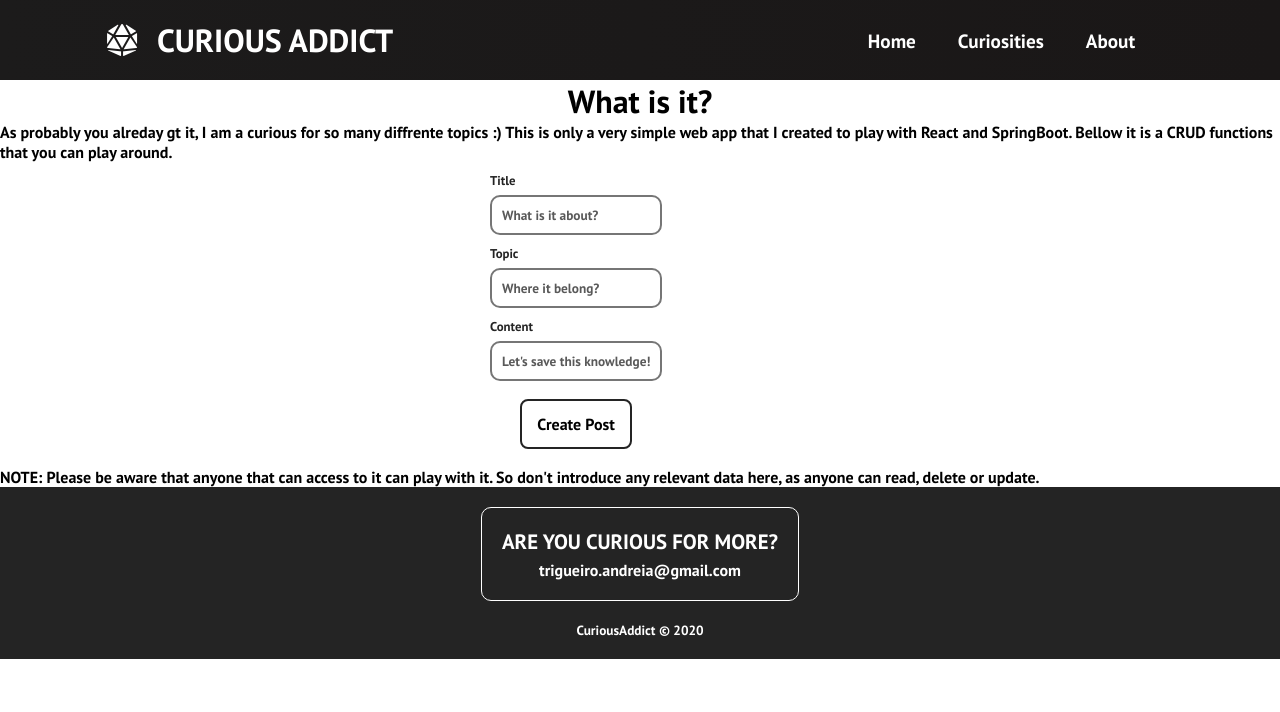
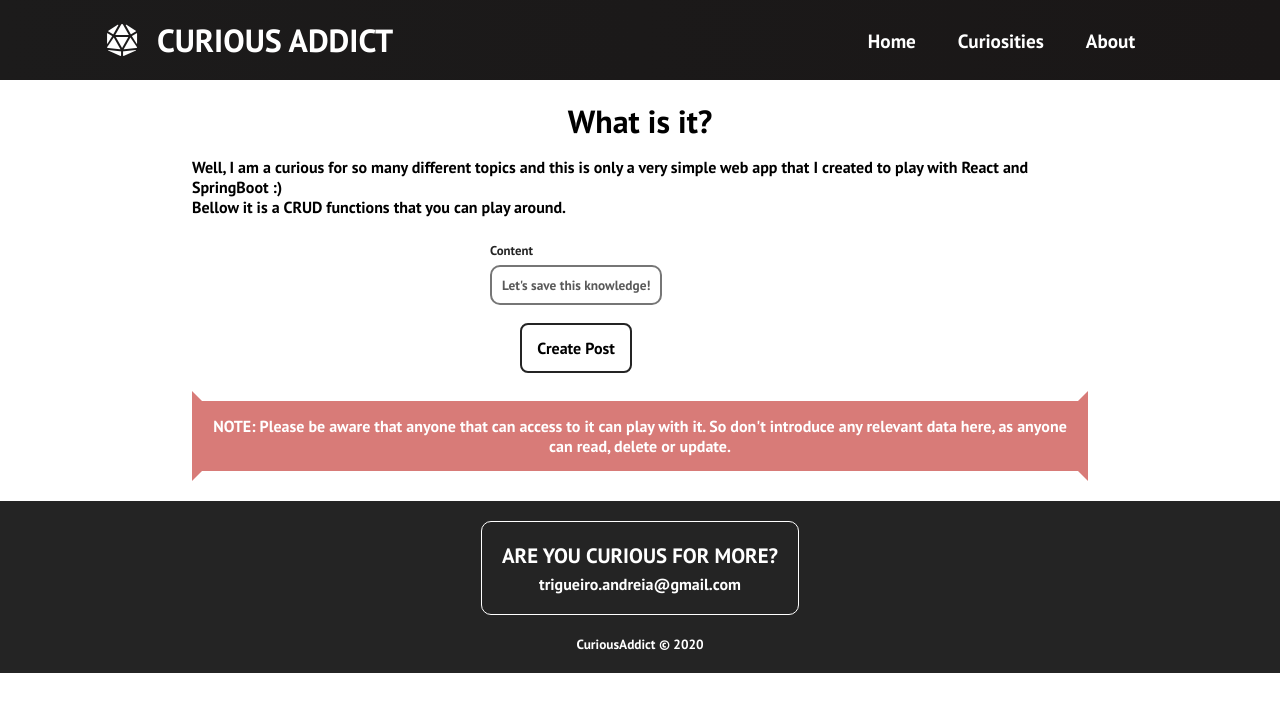
Before and after one commit to trigueira/curiousaddict, a React (Create React App) app in the folder curiousaddict-website/: page /about in a window 1280 px wide. Shown: the top 712 px of the page. Built offline with nearby package versions, Linux system fonts and the light colour scheme.

Commit message:
Clean project. Preparing to new approach

```diff
--- a/curiousaddict-website/src/App.js
+++ b/curiousaddict-website/src/App.js
@@ -5,7 +5,7 @@ import { BrowserRouter as Router, Switch, Route } from "react-router-dom";
 import Home from "./components/pages/Home";
 import Curiosities from "./components/pages/Curiosities";
 import Footer from "./components/Footer";
-import About from "./components/pages/NewPost";
+import About from "./components/pages/About";
 
 function App() {
   return (
--- a/curiousaddict-website/src/components/CreatePost.css
+++ b/curiousaddict-website/src/components/CreateContent.css
@@ -61,3 +61,28 @@ input:active,
 input:hover {
   outline-color: rgb(216, 123, 120);
 }
+
+h1 {
+  padding-top: 20px;
+}
+
+.about-container p {
+  max-width: 1000px;
+  width: 70%;
+  margin: 0 auto;
+  padding: 15px 0px;
+}
+
+.notice {
+  text-align: center;
+  background-color: rgb(216, 123, 120);
+  color: #fff;
+  border-top: 10px solid #fff;
+  border-bottom: 10px solid #fff;
+  border-left: 10px solid rgb(216, 123, 120);
+  border-right: 10px solid rgb(216, 123, 120);
+}
+
+.about-container {
+  padding-bottom: 20px;
+}
--- /dev/null
+++ b/curiousaddict-website/src/components/CreateContent.js
@@ -0,0 +1,69 @@
+import React, { Component } from "react";
+import ContentService from "../services/ContentService";
+import "./CreateContent.css";
+
+export default class CreatePost extends Component {
+  constructor(props) {
+    super();
+    this.state = {
+      content: "",
+    };
+    this.changeContentHandler = this.changeContentHandler.bind(this);
+    this.createContent = this.createContent.bind(this);
+    console.log(this.props);
+  }
+
+  createContent = (e) => {
+    e.preventDefault();
+    let post = {
+      content: this.state.content,
+    };
+    console.log("content => " + JSON.stringify(post));
+    console.log(this.props);
+    ContentService.createContent(post).then((res) => {
+      //      this.props.history.push("/posts");
+      //      window.location.href = "/posts";
+    });
+  };
+
+  changeContentHandler(event) {
+    this.setState({ content: event.target.value });
+  }
+
+  render() {
+    return (
+      <div className="about-container">
+        <h1>What is it?</h1>
+        <p>
+          Well, I am a curious for so many different topics and this is only a
+          very simple web app that I created to play with React and SpringBoot
+          :) <br></br> Bellow it is a CRUD functions that you can play around.
+        </p>
+        <form className="form">
+          <div className="form-inputs">
+            <label htmlFor="content" className="form-label">
+              Content
+            </label>
+            <input
+              id="content"
+              type="text"
+              name="content"
+              className="form-input"
+              placeholder="Let's save this knowledge!"
+              value={this.state.content}
+              onChange={this.changeContentHandler}
+            />
+          </div>
+          <button className="form-input-btn" onClick={this.createPost}>
+            Create Post
+          </button>
+        </form>
+        <p className="notice">
+          NOTE: Please be aware that anyone that can access to it can play with
+          it. So don't introduce any relevant data here, as anyone can read,
+          delete or update.
+        </p>
+      </div>
+    );
+  }
+}
--- a/curiousaddict-website/src/components/CreatePost.js
+++ /dev/null
@@ -1,110 +0,0 @@
-import React, { Component } from "react";
-import PostService from "../services/PostService";
-import "./CreatePost.css";
-
-export default class CreatePost extends Component {
-  constructor(props) {
-    super();
-    this.state = {
-      title: "",
-      topic: "",
-      content: "",
-      image: "images/java/notes.png",
-    };
-    this.changeTitleHandler = this.changeTitleHandler.bind(this);
-    this.changeTopicHandler = this.changeTopicHandler.bind(this);
-    this.changeContentHandler = this.changeContentHandler.bind(this);
-    this.createPost = this.createPost.bind(this);
-    console.log(this.props);
-  }
-
-  createPost = (e) => {
-    e.preventDefault();
-    let post = {
-      title: this.state.title,
-      topic: this.state.topic,
-      content: this.state.content,
-      image: "images/java/notes.png",
-    };
-    console.log("post => " + JSON.stringify(post));
-    console.log(this.props);
-    PostService.createPost(post).then((res) => {
-      //      this.props.history.push("/posts");
-      //      window.location.href = "/posts";
-    });
-  };
-
-  changeTitleHandler(event) {
-    this.setState({ title: event.target.value });
-  }
-
-  changeTopicHandler(event) {
-    this.setState({ topic: event.target.value });
-  }
-
-  changeContentHandler(event) {
-    this.setState({ content: event.target.value });
-  }
-
-  render() {
-    return (
-      <div>
-        <h1>What is it?</h1>
-        <p>
-          As probably you alreday gt it, I am a curious for so many diffrente
-          topics :) This is only a very simple web app that I created to play
-          with React and SpringBoot. Bellow it is a CRUD functions that you can
-          play around.
-        </p>
-        <form className="form">
-          <div className="form-inputs">
-            <label htmlFor="title" className="form-label">
-              Title
-            </label>
-            <input
-              id="title"
-              type="text"
-              name="title"
-              className="form-input"
-              placeholder="What is it about?"
-              value={this.state.title}
-              onChange={this.changeTitleHandler}
-            />
-            <label htmlFor="topic" className="form-label">
-              Topic
-            </label>
-            <input
-              id="topic"
-              type="text"
-              name="topic"
-              className="form-input"
-              placeholder="Where it belong?"
-              value={this.state.topic}
-              onChange={this.changeTopicHandler}
-            />
-            <label htmlFor="content" className="form-label">
-              Content
-            </label>
-            <input
-              id="content"
-              type="text"
-              name="content"
-              className="form-input"
-              placeholder="Let's save this knowledge!"
-              value={this.state.content}
-              onChange={this.changeContentHandler}
-            />
-          </div>
-          <button className="form-input-btn" onClick={this.createPost}>
-            Create Post
-          </button>
-        </form>
-        <p>
-          NOTE: Please be aware that anyone that can access to it can play with
-          it. So don't introduce any relevant data here, as anyone can read,
-          delete or update.
-        </p>
-      </div>
-    );
-  }
-}
--- a/curiousaddict-website/src/components/pages/About.js
+++ b/curiousaddict-website/src/components/pages/About.js
@@ -1,11 +1,11 @@
 import React from "react";
 import "../../App.css";
-import CreatePost from "../CreatePost";
+import CreateContent from "../CreateContent";
 
 export default function Posts() {
   return (
     <>
-      <CreatePost />
+      <CreateContent />
     </>
   );
 }
--- a/curiousaddict-website/src/components/pages/NewPost.js
+++ /dev/null
@@ -1,11 +0,0 @@
-import React from "react";
-import "../../App.css";
-import CreatePost from "../CreatePost";
-
-export default function Posts() {
-  return (
-    <>
-      <CreatePost />
-    </>
-  );
-}
--- /dev/null
+++ b/curiousaddict-website/src/services/ContentService.js
@@ -0,0 +1,14 @@
+import axios from "axios";
+
+const API_BASE_URL = "http://localhost:8080/api/v1/about";
+
+class ContentService {
+  getContent() {
+    return axios.get(API_BASE_URL);
+  }
+  createContent(content) {
+    return axios.post(API_BASE_URL, content);
+  }
+}
+
+export default new ContentService();
--- a/curiousaddict-website/src/services/PostService.js
+++ /dev/null
@@ -1,14 +0,0 @@
-import axios from "axios";
-
-const API_BASE_URL = "http://localhost:8080/api/v1/about";
-
-class PostService {
-  getPosts() {
-    return axios.get(API_BASE_URL);
-  }
-  createPost(post) {
-    return axios.post(API_BASE_URL, post);
-  }
-}
-
-export default new PostService();
```
